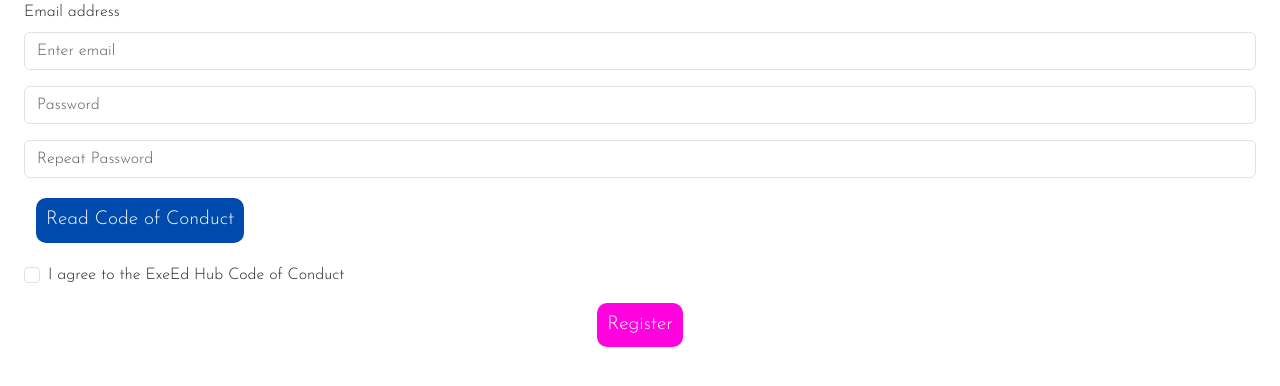
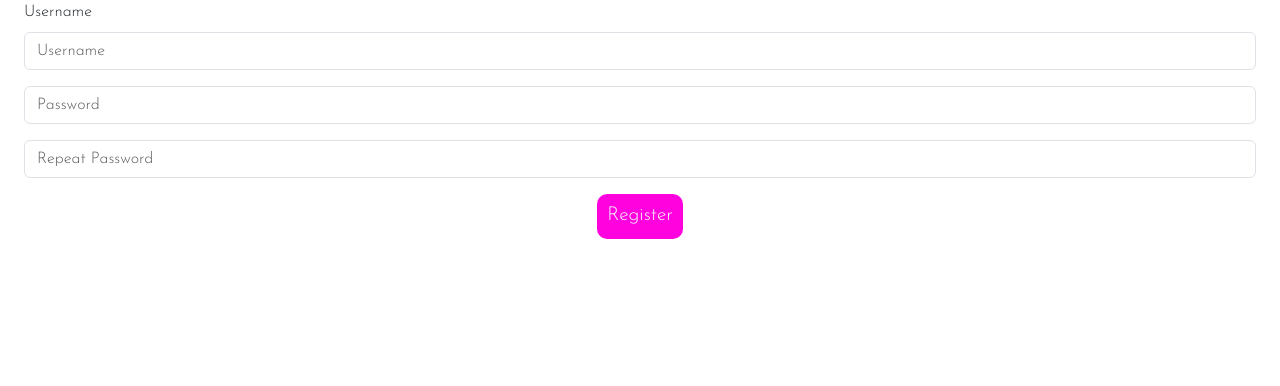
Before and after one commit to llewellynksj/exe-ed-hub, a React (Create React App) app: page /register in a window 1280 px wide. Shown: the top 386 px of the page. Built offline with nearby package versions, Linux system fonts and the light colour scheme.

Commit message:
Move code of conduct from register form to add review form

```diff
--- a/src/pages/auth/RegisterForm.tsx
+++ b/src/pages/auth/RegisterForm.tsx
@@ -5,15 +5,11 @@ import { Form } from "react-bootstrap";
 import { useState } from "react";
 
 const RegisterForm = () => {
-  const [openModal, setOpenModal] = useState(false);
-
-  const toggleModal = () => setOpenModal(!openModal);
-
   return (
     <Form className="overflow-hidden px-4">
-      <Form.Group className="mb-3" controlId="formBasicEmail">
-        <Form.Label>Email address</Form.Label>
-        <Form.Control type="email" placeholder="Enter email" />
+      <Form.Group className="mb-3" controlId="username">
+        <Form.Label>Username</Form.Label>
+        <Form.Control type="text" name="username" placeholder="Username" />
       </Form.Group>
 
       <Form.Group className="mb-3" controlId="password1">
@@ -22,27 +18,11 @@ const RegisterForm = () => {
       </Form.Group>
 
       <Form.Group className="mb-3" controlId="password2">
-        <Form.Label className="d-none">Password</Form.Label>
+        <Form.Label className="d-none">Confirm Password</Form.Label>
         <Form.Control
           type="password"
           name="password2"
           placeholder="Repeat Password"
-        />
-      </Form.Group>
-
-      <div className="d-inline-flex justify-content-left my-1">
-        <Button onClick={toggleModal} textColor="bg-font" bgColor="primary-bg">
-          Read Code of Conduct
-        </Button>
-      </div>
-      <Modal isOpen={openModal} onClose={toggleModal}>
-        <CodeOfConduct />
-      </Modal>
-
-      <Form.Group className="my-3" controlId="formBasicCheckbox">
-        <Form.Check
-          type="checkbox"
-          label="I agree to the ExeEd Hub Code of Conduct"
         />
       </Form.Group>
 
--- a/src/pages/schools/AddReviewForm.tsx
+++ b/src/pages/schools/AddReviewForm.tsx
@@ -1,5 +1,33 @@
+import Modal from "../../components/Modal";
+import { useState } from "react";
+import Button from "../../components/Button";
+import CodeOfConduct from "../../components/CodeOfConduct";
+import { Form } from "react-bootstrap";
+
 const AddReviewForm = () => {
-  return <div>AddReviewForm</div>;
+  const [openModal, setOpenModal] = useState(false);
+
+  const toggleModal = () => setOpenModal(!openModal);
+
+  return (
+    <div>
+      <div className="d-inline-flex justify-content-left my-1">
+        <Button onClick={toggleModal} textColor="bg-font" bgColor="primary-bg">
+          Read Code of Conduct
+        </Button>
+      </div>
+      <Modal isOpen={openModal} onClose={toggleModal}>
+        <CodeOfConduct />
+      </Modal>
+
+      <Form.Group className="my-3" controlId="formBasicCheckbox">
+        <Form.Check
+          type="checkbox"
+          label="I agree to the ExeEd Hub Code of Conduct"
+        />
+      </Form.Group>
+    </div>
+  );
 };
 
 export default AddReviewForm;
```
